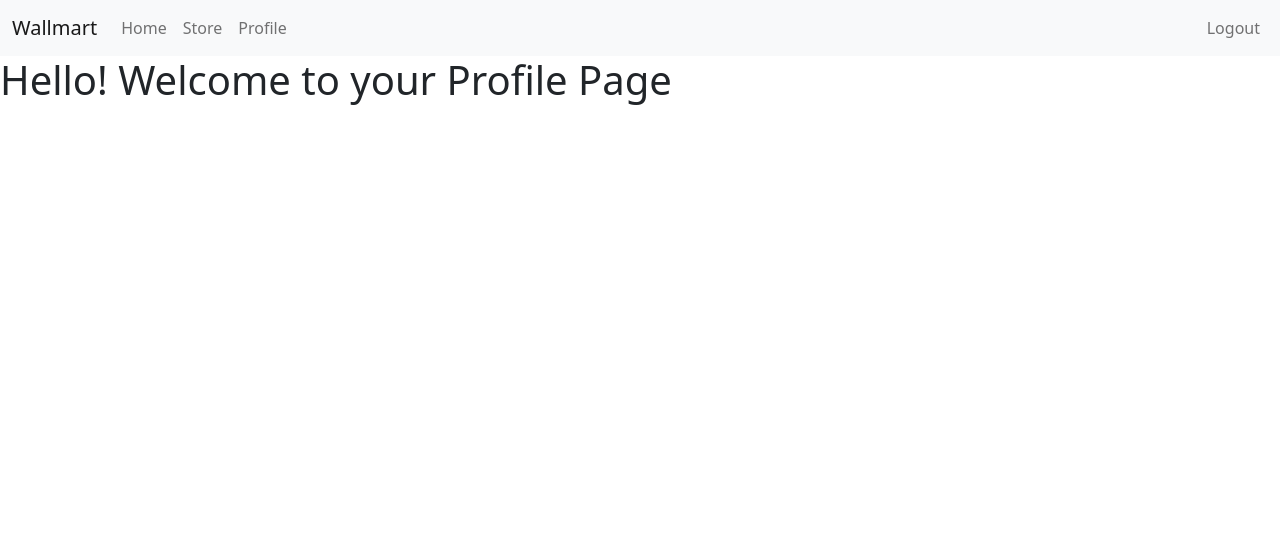
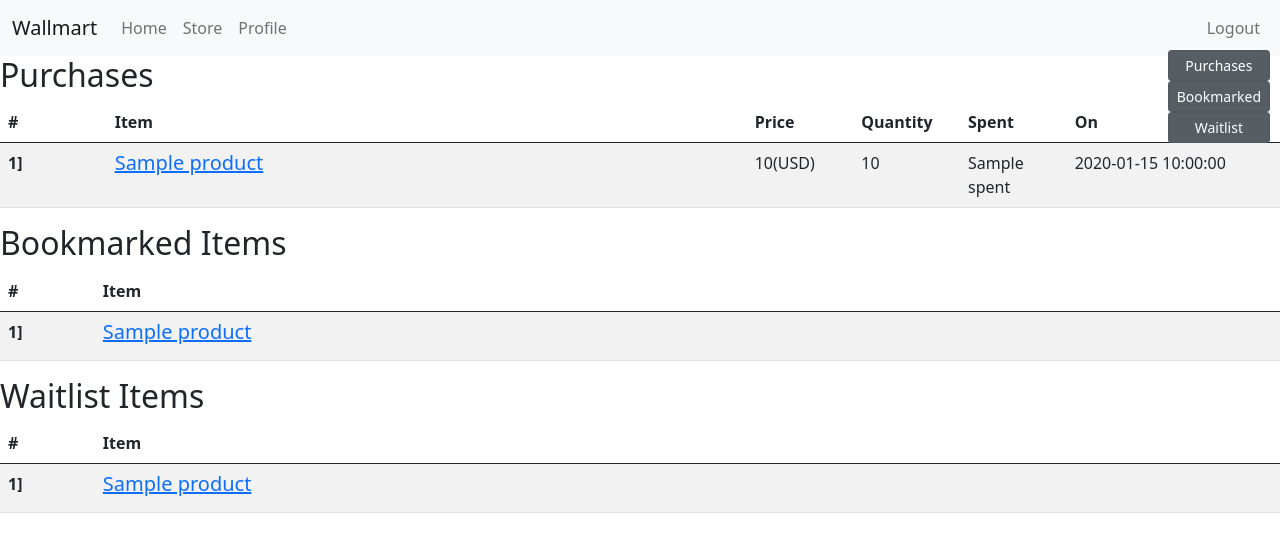
Before and after one commit to RavivermaChamarti/Wallmart_Online_Store, a Flask app: page /profile in a window 1280 px wide. Shown: the top 552 px of the page. Run offline with Flask 2, Linux system fonts and the light colour scheme; the visitor is signed in with stand-in values (Sample User, id 1); a database or web service that is not in the repository returns one stand-in record (values such as "Sample title"); some libraries are stand-ins or nearby versions.

Commit message:
Creating the profile page

```diff
--- a/Wallmart_Online_Store.py
+++ b/Wallmart_Online_Store.py
@@ -102,7 +102,35 @@ def admin():
 
 @app.route("/profile")
 def profile():
-    return render_template("profile.html", title="Profile")
+    with open_db() as cur:
+        cur.execute(f""" SELECT url, title, price, currency,  quantity, (price * quantity) AS spent,
+                            TO_CHAR(
+                                (bought_on AT TIME ZONE 'UTC'
+                                    AT TIME ZONE 'America/New_York'),
+                                    'Mon DD, YYYY, HH24:MI:SS ') AS transaction_time
+                        FROM products, boughtby, credentials
+                        WHERE credentials.username = '{session["username"]}'
+                                AND boughtby.person_id = credentials.person_id
+                                AND products.sku = boughtby.sku
+                    """)
+        purchased_items = cur.fetchall()
+
+        cur.execute(f""" SELECT url, title
+                        FROM products, bookmarkedBy, credentials
+                        WHERE credentials.username = '{session["username"]}'
+                                AND bookmarkedBy.person_id = credentials.person_id
+                                AND products.sku = bookmarkedBy.sku
+                    """)
+        bookmarked_items = cur.fetchall()
+
+        cur.execute(f""" SELECT url, title
+                        FROM products, notifyAvailability, credentials
+                        WHERE credentials.username = '{session["username"]}'
+                                AND notifyAvailability.person_id = credentials.person_id
+                                AND products.sku = notifyAvailability.sku
+                    """)
+        waitlist_items = cur.fetchall()
+    return render_template("profile.html", title="Profile", purchased_items=purchased_items, bookmarked_items=bookmarked_items, waitlist_items=waitlist_items)
 
 
 @app.route("/login", methods=["GET", "POST"])
@@ -200,7 +228,7 @@ def buy():
                 flash(
                     f"Sorry! Only {stock} number of that product are available!", "danger"
                 )
-    return redirect(request.referrer)
+    return redirect(str(request.referrer)+ f'#{request.form["sku"]}')
 
 
 @app.route("/bookmark", methods=["POST"])
@@ -248,4 +276,4 @@ def notify_availability():
     return redirect(request.referrer)
 
 if __name__ == "__main__":
-    app.run(host="0.0.0.0", port="2000")
+    app.run(host="0.0.0.0", port="2000", debug=True)
--- a/templates/layout.html
+++ b/templates/layout.html
@@ -7,6 +7,16 @@
 
         <!-- Bootstrap CSS -->
         <link href="https://cdn.jsdelivr.net/npm/bootstrap@5.0.2/dist/css/bootstrap.min.css" rel="stylesheet" integrity="sha384-EVSTQN3/azprG1Anm3QDgpJLIm9Nao0Yz1ztcQTwFspd3yD65VohhpuuCOmLASjC" crossorigin="anonymous">
+        <link rel="stylesheet" href="https://cdn.jsdelivr.net/npm/bootstrap-icons@1.10.4/font/bootstrap-icons.css">
+
+        <style>
+            #btn-back-to-top {
+            position: fixed;
+            bottom: 20px;
+            right: 20px;
+            display: none;
+            }
+        </style>
 
         {% if title %}
             <title>Wallmart Store - {{ title }}</title>
@@ -68,6 +78,37 @@
         {% endwith %}
         {% block content %}{% endblock %}
         </div>
+
+        <!-- Back to top button -->
+        <div>
+            <button type="button" class="btn btn-success btn-floating btn-lg" id="btn-back-to-top">
+                <i class="bi bi-chevron-double-up"></i>
+            </button>
+        </div>
+
+        <script>
+            //Get the button
+            let mybutton = document.getElementById("btn-back-to-top");
+
+            // When the user scrolls down 20px from the top of the document, show the button
+            window.onscroll = function () {
+            scrollFunction();
+            };
+
+            function scrollFunction() {
+                if ( document.body.scrollTop > 20 || document.documentElement.scrollTop > 20)
+                { mybutton.style.display = "block";}
+                else
+                { mybutton.style.display = "none"; }
+            }
+            // When the user clicks on the button, scroll to the top of the document
+            mybutton.addEventListener("click", backToTop);
+
+            function backToTop() {
+                document.body.scrollTop = 0;
+                document.documentElement.scrollTop = 0;
+            }
+        </script>
         <!-- Option 1: Bootstrap Bundle with Popper -->
         <script src="https://cdn.jsdelivr.net/npm/bootstrap@5.0.2/dist/js/bootstrap.bundle.min.js" integrity="sha384-MrcW6ZMFYlzcLA8Nl+NtUVF0sA7MsXsP1UyJoMp4YLEuNSfAP+JcXn/tWtIaxVXM" crossorigin="anonymous"></script>
     </body>
--- a/templates/profile.html
+++ b/templates/profile.html
@@ -1,6 +1,81 @@
 {% extends "layout.html" %} {% block content %}
+<div class="button-container" style="display: flex; flex-direction: column; justify-content: flex-end; position: fixed; top: 20px; right: 10px; margin-top: 30px;">
+    <a href="#purchased_items" class="btn btn-secondary btn-sm active" role="button">Purchases</a>
+    <a href="#bookmarked_items" class="btn btn-secondary btn-sm active" role="button">Bookmarked</a>
+    <a href="#waitlist_items" class="btn btn-secondary btn-sm active" role="button">Waitlist</a>
+</div>
 {% if "username" in session %}
-    <h1>Hello! Welcome to your Profile Page</h1>
+<div class="col-xs-6">
+<h2 class="sub-header" id="purchased_items">Purchases</h2>
+  <div class="table-responsive-lg">
+        <table class="table table-striped">
+            <thead>
+            <tr>
+                <th class="col-md-1">#</th>
+                <th class="col-md-6">Item</th>
+                <th class="col-md-1">Price</th>
+                <th class="col-md-1">Quantity</th>
+                <th class="col-md-1">Spent</th>
+                <th class="col-md-2">On</th>
+            </tr>
+            </thead>
+            <tbody>
+                {% for product in purchased_items %}
+                <tr>
+                    <th scope="row">{{loop.index}}]</th>
+                    <td class="col-md-6"><a href="{{ product.url }}" class="card-link"><h5 class="card-title">{{ product.title }}</h5></a></td>
+                    <td class="col-md-1">{{ product.price }}({{ product.currency }})</td>
+                    <td class="col-md-1">{{ product.quantity }}</td>
+                    <td class="col-md-1">{{ product.spent }}</td>
+                    <td class="col-md-2">{{ product.transaction_time }}</td>
+                </tr>
+                {% endfor %}
+            </tbody>
+        </table>
+    </div>
+</div>
+<div class="col-xs-6">
+    <h2 class="sub-header" id="bookmarked_items">Bookmarked Items</h2>
+    <div class="table-responsive">
+        <table class="table table-striped">
+            <thead>
+            <tr>
+                <th class="col" style="width: 4%">#</th>
+                <th class="col-md-6">Item</th>
+            </tr>
+            </thead>
+            <tbody>
+                {% for product in bookmarked_items %}
+                <tr>
+                    <th scope="row">{{loop.index}}]</th>
+                    <td class="col-md-6"><a href="{{ product.url }}" class="card-link"><h5 class="card-title">{{ product.title }}</h5></a></td>
+                </tr>
+                {% endfor %}
+            </tbody>
+        </table>
+    </div>
+</div>
+<div class="col-xs-6">
+    <h2 class="sub-header" id="waitlist_items">Waitlist Items</h2>
+    <div class="table-responsive">
+        <table class="table table-striped">
+            <thead>
+            <tr>
+                <th class="col" style="width: 4%">#</th>
+                <th class="col-md-6">Item</th>
+            </tr>
+            </thead>
+            <tbody>
+                {% for product in waitlist_items %}
+                <tr>
+                    <th scope="row">{{loop.index}}]</th>
+                    <td class="col-md-6"><a href="{{ product.url }}" class="card-link"><h5 class="card-title">{{ product.title }}</h5></a></td>
+                </tr>
+                {% endfor %}
+            </tbody>
+        </table>
+    </div>
+</div>
 {% else %}
     <h3>You Are <strong>Not</strong> Authorized To View This Page</h3>
 {% endif %}
--- a/templates/store.html
+++ b/templates/store.html
@@ -9,7 +9,7 @@
             <div class="card-body">
                 <details>
                 <summary>
-                    <a href="{{ product.url }}" class="card-link"><h5 class="card-title">{{ product.title }}</h5></a>
+                    <a href="{{ product.url }}" class="card-link"><h5 class="card-title" id="{{ product.sku }}">{{ product.title }}</h5></a>
                     <p class="card-text"><small class="text-muted">{{ product.brand }}</small></p>
                     <h6><p class="card-text"> {{ product.price }} {{ product.currency }} </p> </h6>
                     <div class="mt-2">
@@ -17,7 +17,7 @@
                         <button class="btn btn-warning btn-md rounded-pill m-auto"
                             type="submit" name="sku" value="{{ product.sku }}"> Buy </button>
                         <input type="number" id="quantity" name="quantity" placeholder="1"
-                            min="1" max="10">
+                            min="1" max="10" value="1">
                     </form>
                     </div>
                     <div class="m-2">
```
